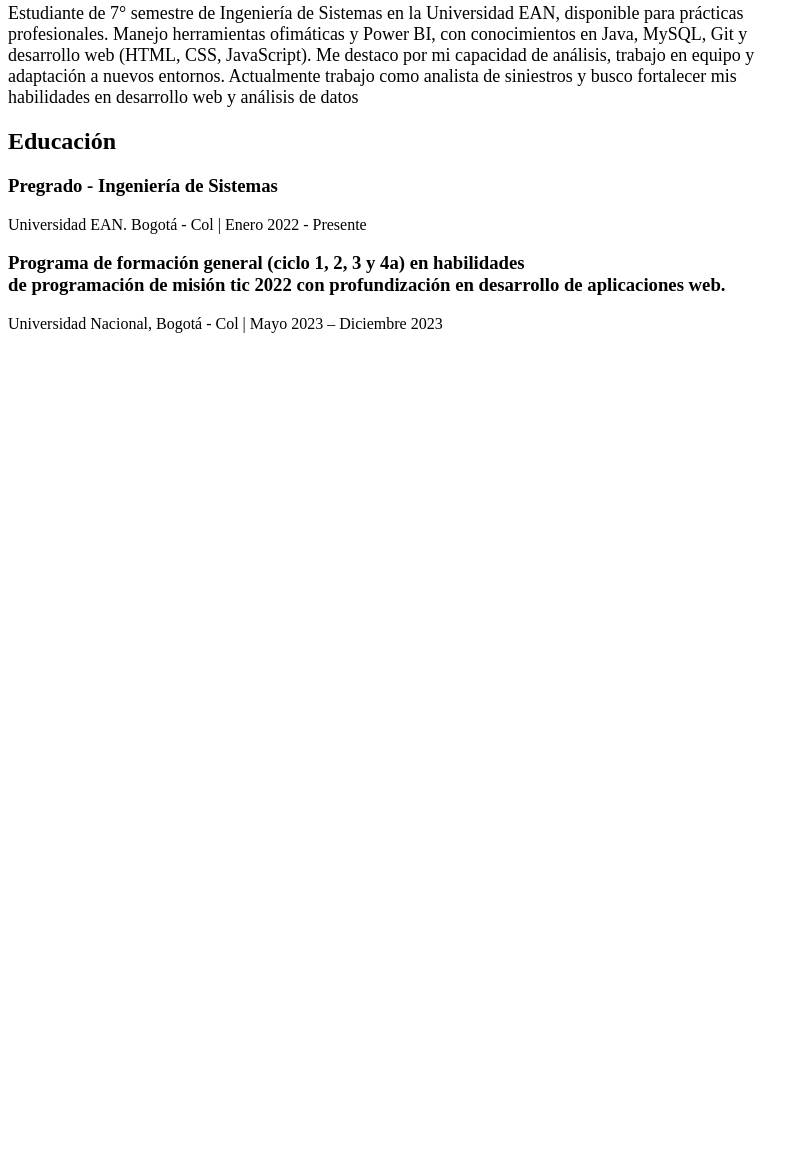
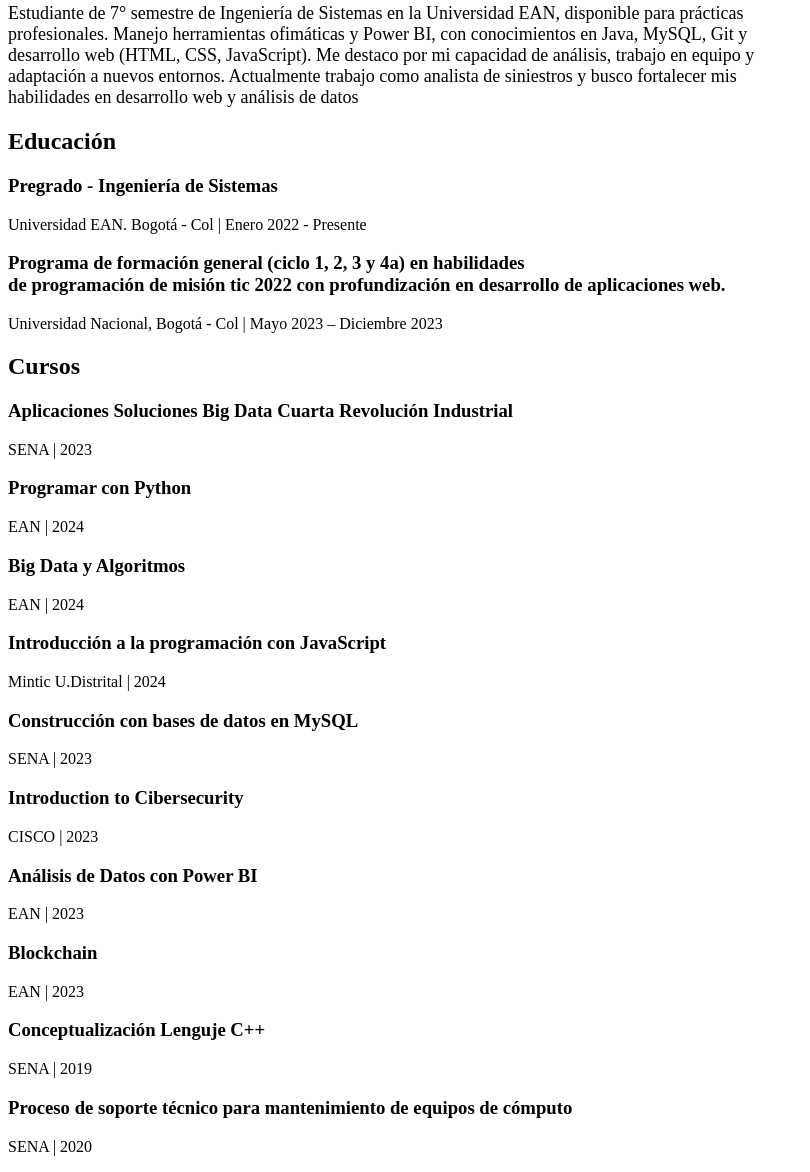
Before and after one commit to NicoDiazVillalba/CV_Interactivo, a plain HTML site: page index.html in a window 1280 px wide. Shown: the part 439-1611 px from the top of the page, without its empty margins (0-810 px from the left). Before the commit the page ends 800 px from the top, so only its background shows below. Drawn offline with Linux system fonts and the light colour scheme.

Commit message:
Se añade sección de cursos

```diff
--- a/index.html
+++ b/index.html
@@ -81,6 +81,56 @@
 
     </section>
 
+    <section id="Certificaciones" class="container">
+
+        <h2>Cursos</h2>
+
+        <div class="item-certificacion">
+            <h3>Aplicaciones Soluciones Big Data Cuarta Revolución Industrial</h3>
+            <p class="institucion">SENA | 2023 </p>
+        </div>
+
+        <div class="item-certificacion">
+            <h3>Programar con Python</h3>
+            <p class="institucion"> EAN | 2024 </p>
+        </div>
+
+        <div class="item-certificacion">
+            <h3>Big Data y Algoritmos</h3>
+            <p class="institucion">EAN | 2024 </p>
+        </div>
+
+        <div class="item-certificacion">
+            <h3>Introducción a la programación con JavaScript </h3>
+            <p class="institucion">Mintic U.Distrital | 2024 </p>
+        </div>
+
+        <div class="item-certificacion">
+            <h3>Construcción con bases de datos en MySQL</h3>
+            <p class="institucion"> SENA | 2023 </p>
+        </div>
+        <div class="item-certificacion">
+            <h3>Introduction to Cibersecurity</h3>
+            <p class="institucion">CISCO | 2023 </p>
+        </div>
+        <div class="item-certificacion">
+            <h3>Análisis de Datos con Power BI</h3>
+            <p class="institucion">EAN | 2023 </p>
+        </div>
+        <div class="item-certificacion">
+            <h3>Blockchain</h3>
+            <p class="institucion">EAN | 2023 </p>
+        </div>
+        <div class="item-certificacion">
+            <h3>Conceptualización Lenguje C++</h3>
+            <p class="institucion">SENA | 2019 </p>
+        </div>
+        <div class="item-certificacion">
+            <h3>Proceso de soporte técnico para mantenimiento de equipos de cómputo</h3>
+            <p class="institucion">SENA | 2020 </p>
+        </div>
+    </section>
+
 
 </body>
 
```
